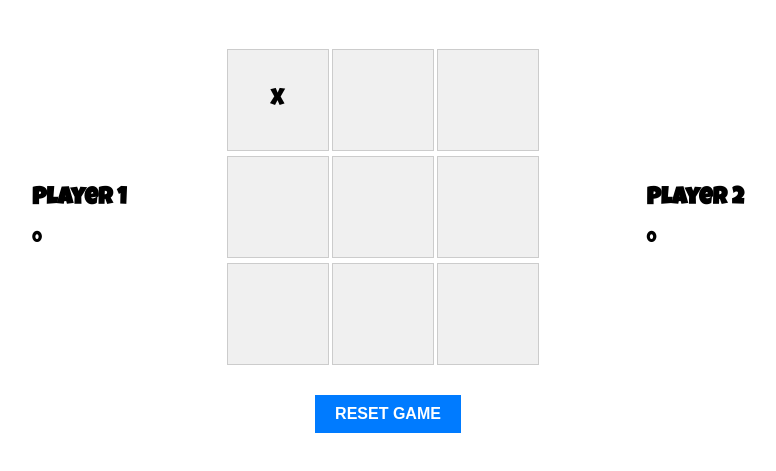
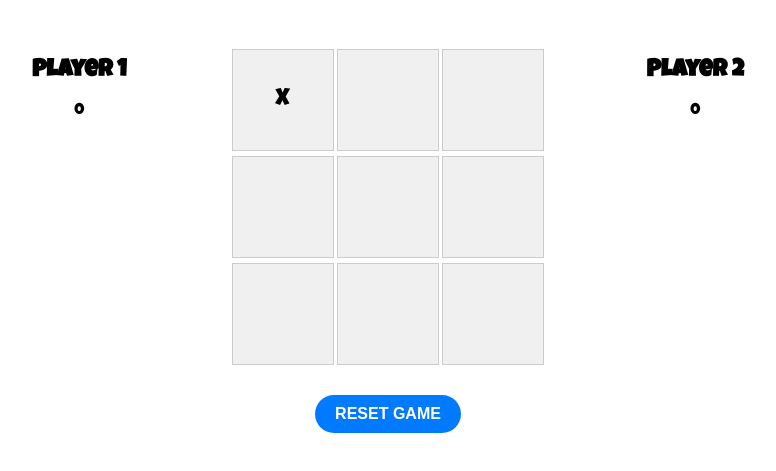
Before and after one commit to Toitw/tic_tac_toe_js, a website: page index.html in a window 1280 px wide. Both pictures are taken after a click on the element 529 px from the left and 333 px from the top of the page. Shown: the part 233-704 px from the top of the page, without its empty margins (252-1028 px from the left). Drawn offline with Linux system fonts and the light colour scheme.

Commit message:
Finishing up styles

```diff
--- a/script.js
+++ b/script.js
@@ -63,7 +63,7 @@ const gameBoard = (() => {
     return { board, addToken, checkWin, freeSlot, checkDraw };
 })();
 
-const createPlayer = (name, symbol) => {
+const createPlayer = (name, symbol, points) => {
 
     const getSymbol = () => {
         return symbol;
@@ -77,12 +77,20 @@ const createPlayer = (name, symbol) => {
         currentPlayer = currentPlayer === player1 ? player2 : player1;
     };
 
+    const addPoint = () => {
+        points++;
+    };
 
-    return { getName, getSymbol, changePlayer };
+    const getPoints = () => {
+        return points;
+    }
+
+
+    return { getName, getSymbol, changePlayer, addPoint, getPoints };
 }
 
-const player1 = createPlayer("Player 1", "X");
-const player2 = createPlayer("Player 2", "O");
+const player1 = createPlayer("Player 1", "X", 0);
+const player2 = createPlayer("Player 2", "O", 0);
 let currentPlayer = player1;
 
 const displayController = (() => {
@@ -92,6 +100,7 @@ const displayController = (() => {
     const changePlayer = currentPlayer.changePlayer;
     const checkWin = gameBoard.checkWin;
     const checkDraw = gameBoard.checkDraw;
+    const addPoint = currentPlayer.addPoint;
 
     const dropToken = (event) => {
         const modalMessage = document.getElementById("modal-message");
@@ -108,6 +117,7 @@ const displayController = (() => {
         }
 
         if (checkWin() === true) {
+          addPoint();
           displayBoard();
           setTimeout(() => {
             modalMessage.textContent = `${currentPlayer.getName()} wins!`;
@@ -117,7 +127,7 @@ const displayController = (() => {
               resultModal.style.display = "none";
             });
           }, 100);
-          changePlayer();
+            changePlayer();
         } else {
           if (checkDraw() === true) {
             displayBoard();
@@ -138,6 +148,8 @@ const displayController = (() => {
     cells.forEach(cell => {
     cell.addEventListener('click', dropToken);
     });
+    const score1 = document.querySelector(".score1");
+    const score2 = document.querySelector(".score2");
 
     const displayBoard = () => {
         const cells = document.querySelectorAll('.cell');
@@ -150,6 +162,8 @@ const displayController = (() => {
             cell.textContent = "";
           }
         });
+        score1.textContent = player1.getPoints();
+        score2.textContent = player2.getPoints();
     };
 
     const resetBoard = () => {
@@ -175,11 +189,6 @@ const displayController = (() => {
 
     return { board, dropToken, displayBoard, resetBoard };
 })();
-
-const playRound = () => {
-    displayController.displayBoard();
-
-}
 
 
 //TESTS
--- a/styles.css
+++ b/styles.css
@@ -26,8 +26,20 @@ h1 {
 .player {
     display: flex;
     justify-content: center;
+    align-items: flex-start;
+    gap: 100px;
+}
+
+.player1, .player2 {
+    padding-top: 10px;
+}
+
+.score1, .score2 {
+    display: flex;
+    flex-direction: column;
+    justify-content: center;
     align-items: center;
-    gap: 100px;
+    gap: 10px;
 }
 
 .board {
@@ -36,6 +48,7 @@ h1 {
     gap: 5px;
     width: 320px;
     margin: 20px auto;
+    justify-content: center;
 }
 
 .cell {
@@ -104,12 +117,11 @@ button {
     font-size: 1rem;
     font-weight: bold;
     text-transform: uppercase;
+    border-radius: 20px;
+    transition: all 0.2s ease-in-out;
 }
 
 button:hover {
     background-color: #0056b3;
+    transform: scale(1.1);
 }
-
-button:hover {
-    background-color: #0056b3;
-}
```
